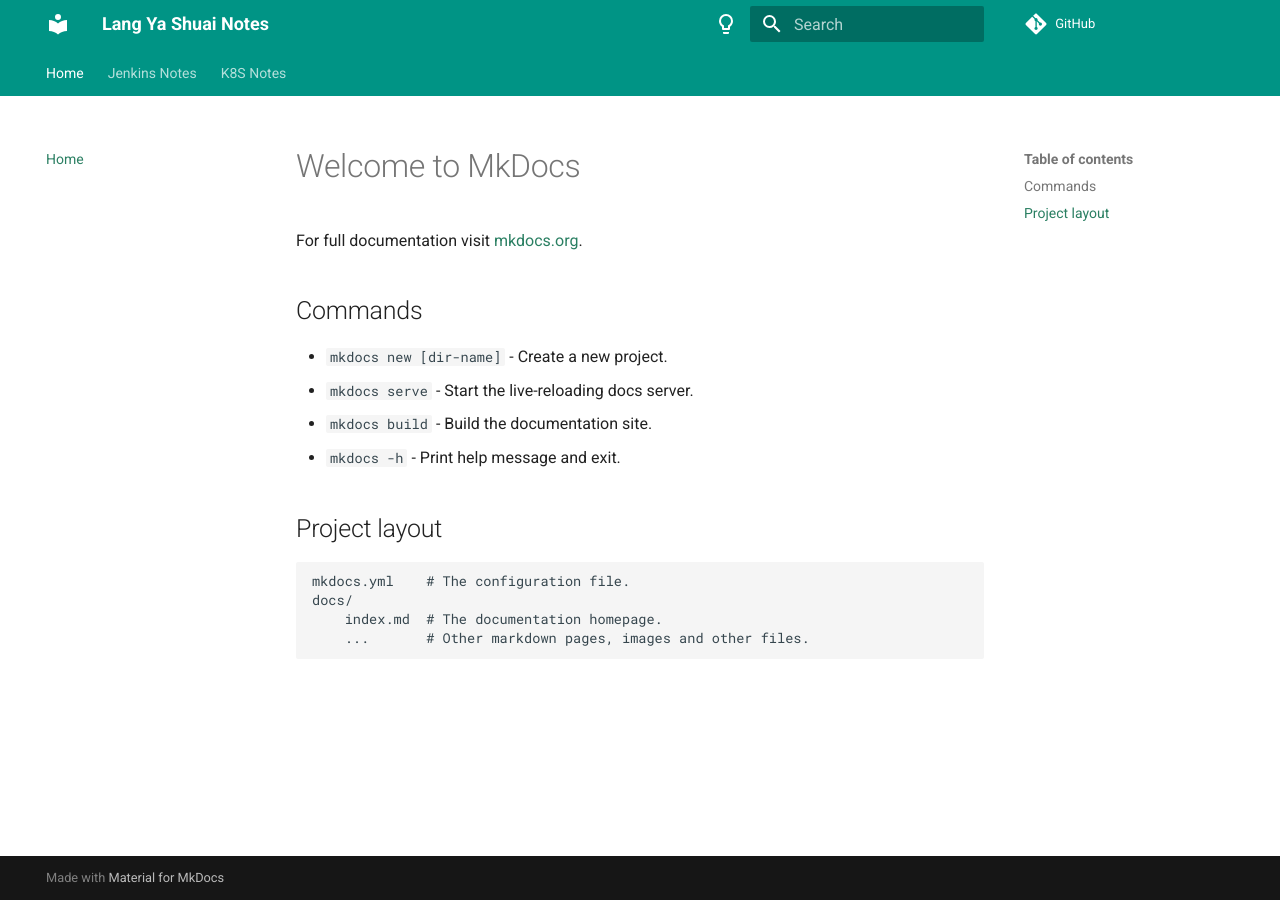
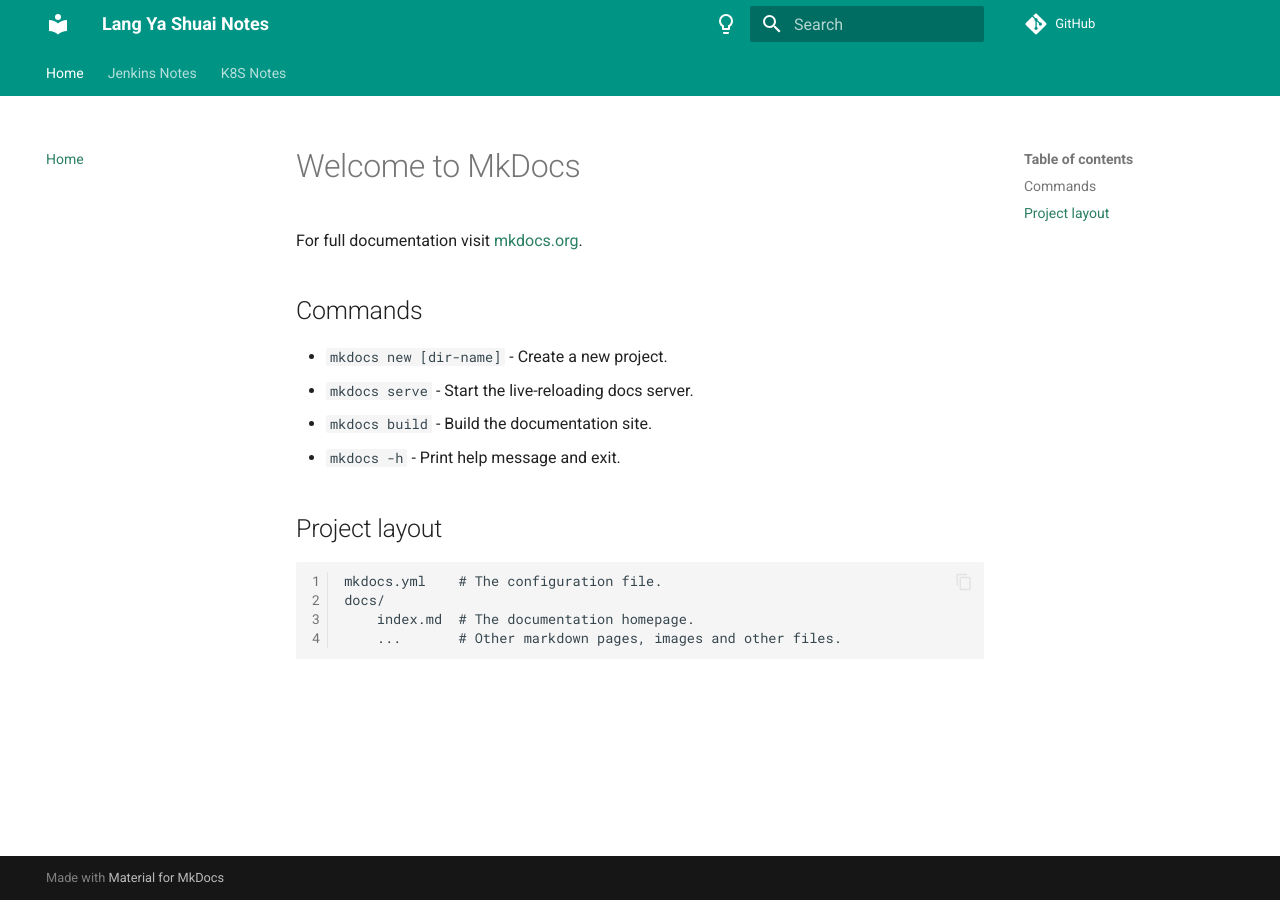
Before and after one commit to zhouushe/notes, an MkDocs documentation site: the page built from docs/index.md, in a window 1280 px wide. Built offline with MkDocs 1.6.1 and Material for MkDocs 9.7.7, drawn with Linux system fonts in a browser that asks for light colours; comment, search, counter and statistics services are not loaded.

Commit message:
Update mkdocs.yml

```diff
--- a/mkdocs.yml
+++ b/mkdocs.yml
@@ -27,13 +27,14 @@
         icon: material/lightbulb
         name: Switch Light Mode
   features:
-    - navigation.instant    # Enables page switching without refreshing
-    - navigation.tabs       # Uses tab-style navigation
-    - navigation.sections   # Groups navigation items into sections
-    - navigation.expand     # Expands all navigation levels
-    - navigation.top        # Displays a back-to-top button
-    - search.highlight      # Highlights matching text in search results
-    - content.code.annotate # Annotates code blocks in content
+    - navigation.instant    # Enable page switching without refreshing
+    - navigation.tabs       # Use tab-style navigation
+    - navigation.sections   # Group navigation items into sections
+    - navigation.expand     # Expand all navigation levels
+    - navigation.top        # Display a back-to-top button
+    - search.highlight      # Highlight matching text in search results
+    - content.code.annotate # Annotate code blocks in content
+    - content.code.copy     # Add copy button
   extra:
     social:
       - icon: fontawesome/brands/github
@@ -48,12 +49,17 @@
   - toc:
       permalink: true
   - admonition
-  - pymdownx.superfences
   - fenced_code
   - tables
   - footnotes
   - meta
   - attr_list
+  - pymdownx.highlight:
+      linenums: true            # Enable line numbers
+      anchor_linenums: true     # Make line numbers clickable
+      line_spans: "__LINE__"    # Support line range markers
+      pygments_lang_class: true # Add language class name
+  - pymdownx.superfences
 
 plugins:
   - search
```
